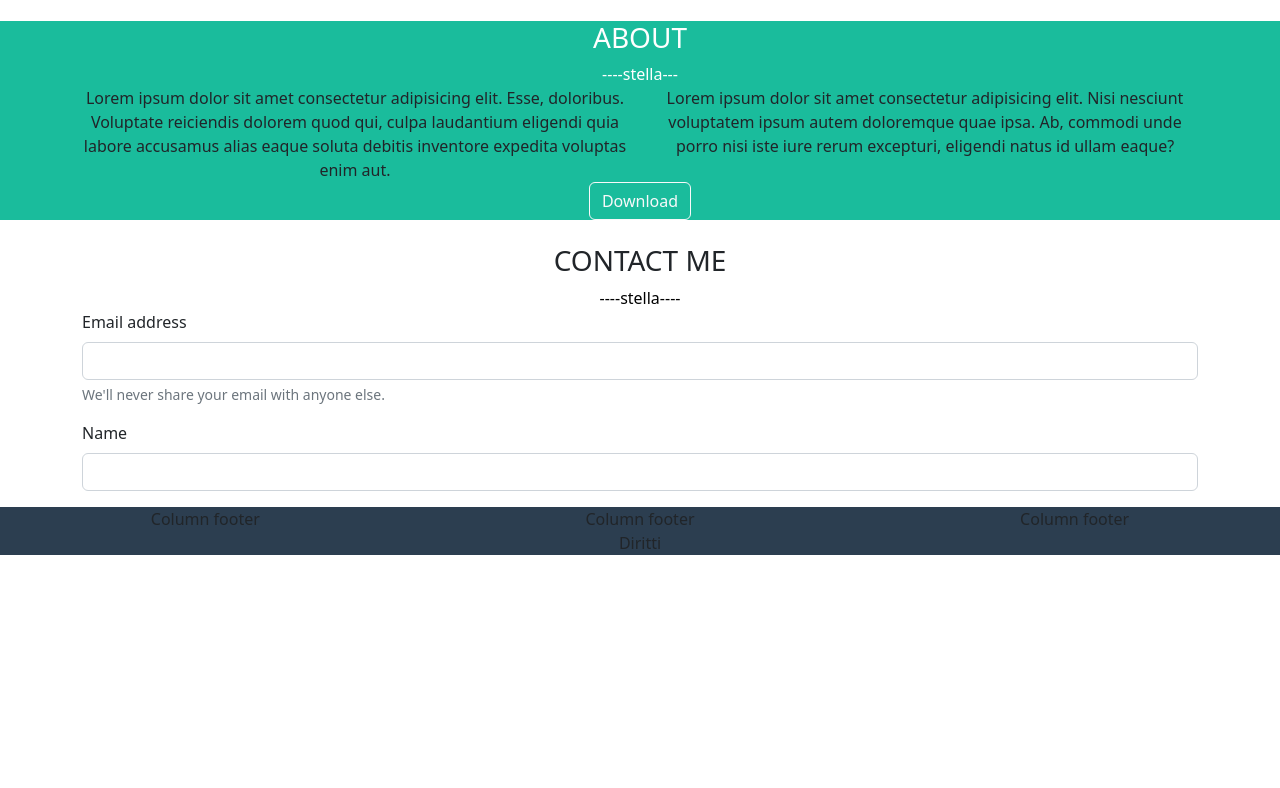
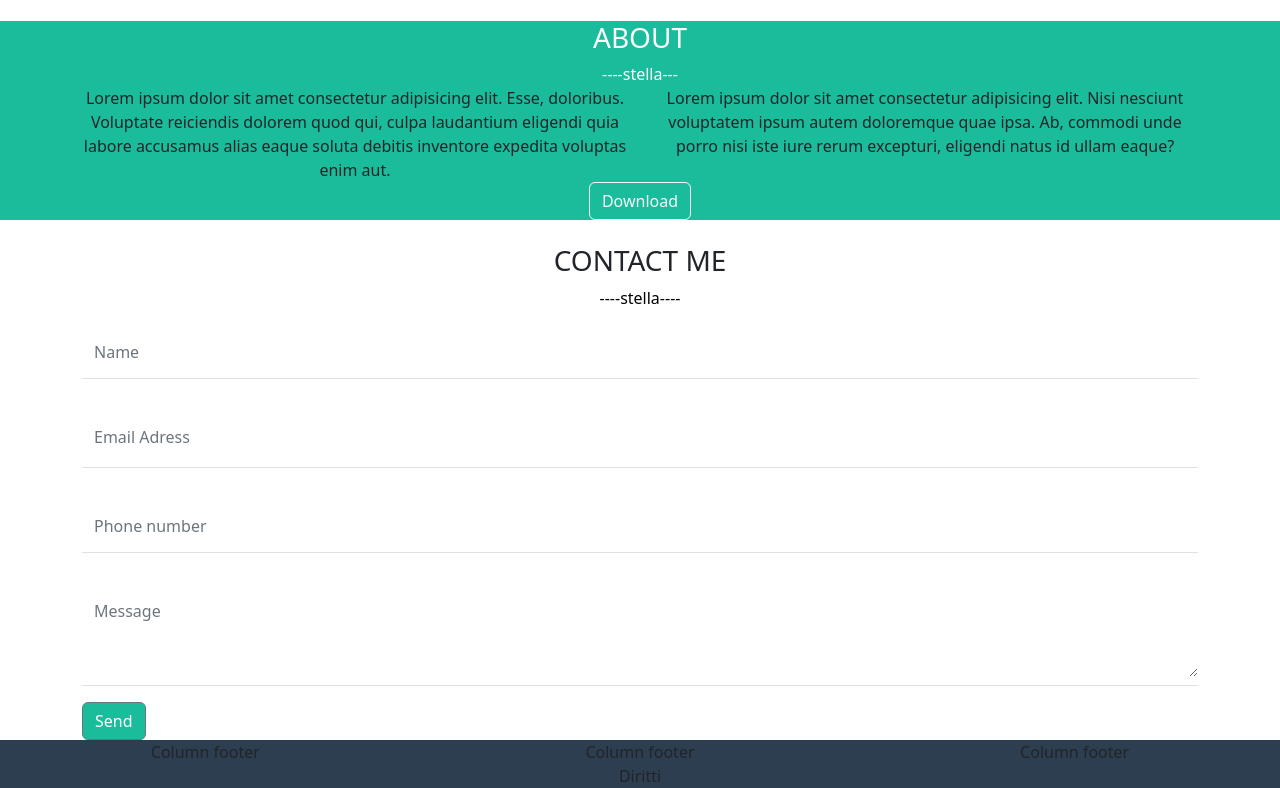
Before and after one commit to EnricoCirilli/html-css-bootstrap-freelancer, a plain HTML site: page index.html in a window 1280 px wide. Shown: the part 1010-1798 px from the top of the page. Before the commit the page ends 1565 px from the top, so only its background shows below. Drawn offline with nearby package versions, Linux system fonts and the light colour scheme.

Commit message:
add: form

```diff
--- a/css/style.css
+++ b/css/style.css
@@ -47,3 +47,7 @@
 .footer-bottom{
     background-color: var(--secondary-color);
 }
+.send-btn{
+    background-color: #1ABC9C;
+    color: white;
+}
--- a/index.html
+++ b/index.html
@@ -119,18 +119,31 @@
 
     <div class="container">
         <form>
-            <div class="mb-3">
-                <label for="exampleInputEmail1" class="form-label">Email address</label>
-                <input type="email" class="form-control" id="exampleInputEmail1" aria-describedby="emailHelp">
-                <div id="emailHelp" class="form-text">We'll never share your email with anyone else.</div>
-            </div>
-            <div class="mb-3">
-                <label for="Namne" class="form-label">Name</label>
-                <input type="Name" class="form-control" id="Name">
+            <div class="pb-2 mb-3 border-bottom">
+             <label for="name" class="form-label"></label>
+             <input type="text"  class="form-control border border-0" placeholder="Name">
             </div>
 
+            <div class="pb-2 mb-3 border-bottom">
+                <label for="exampleInputEmail1" class="form-label"></label>
+                <input type="email" class="form-control border border-0" id="exampleInputEmail1" aria-describedby="emailHelp" placeholder="Email Adress">
+                <div id="emailHelp" class="form-text"></div>
+            </div>
+
+            <div class="pb-2 mb-3 border-bottom">
+                <label for="formGroupExampleInput2" class="form-label"></label>
+                <input type="text" class="form-control border border-0" id="formGroupExampleInput2" placeholder="Phone number">
+              </div>
+
+            <div class="pb-2 mb-3 border-bottom">
+                <label for="exampleFormControlTextarea1" class="form-label"></label>
+                <textarea class="form-control border border-0" id="exampleFormControlTextarea1" rows="3" placeholder="Message"></textarea>
+              </div>
+
+
+
         </form>
-
+        <button type="button" class="btn btn-outline-secondary send-btn">Send</button>
 
     </div>
 
```
